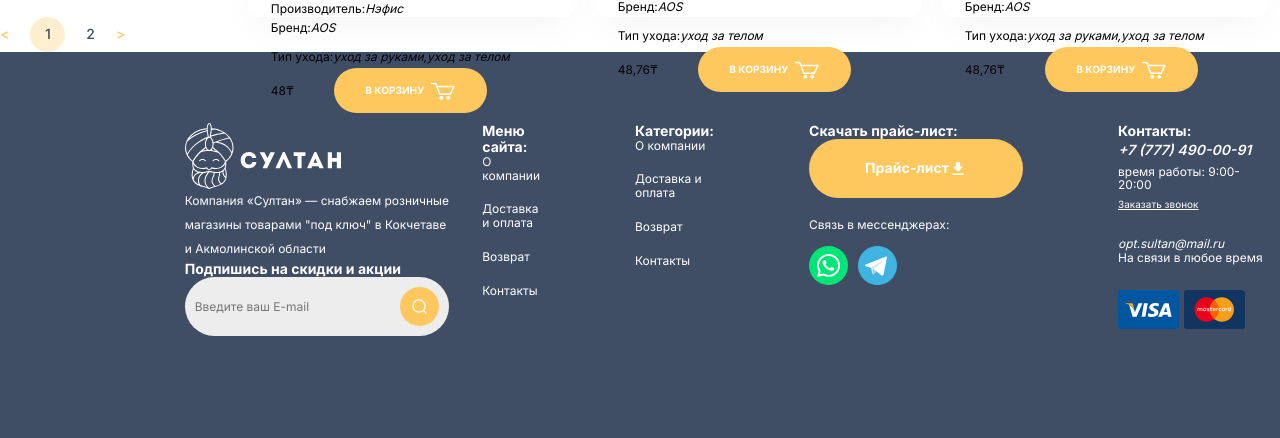
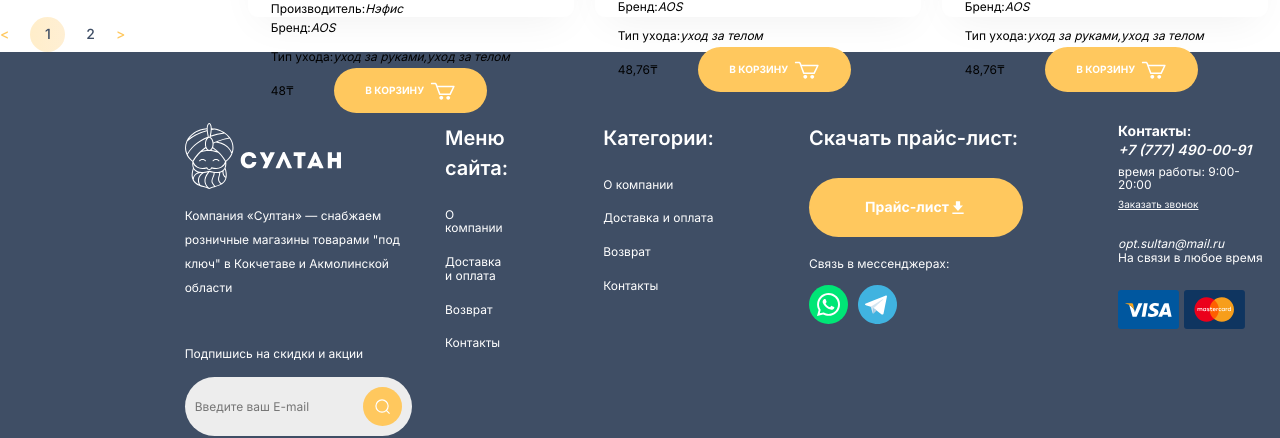
Before and after one commit to mvodev/hotels-online-shop, a React (Vite) app: page / in a window 1280 px wide. Shown: the part 3002-3440 px from the top of the page. Built offline with nearby package versions, Linux system fonts and the light colour scheme.

Commit message:
add footer headers styles

```diff
--- a/src/components/footer/Footer.scss
+++ b/src/components/footer/Footer.scss
@@ -12,11 +12,21 @@
   display: flex;
   flex-direction: row;
   gap: 3.07%;
+  font-family: 'Inter';
 
   &__description {
     max-width: 320px;
     width: 100%;
     line-height: 24px;
+    margin-bottom: 45px;
+    margin-top: 15px;
+  }
+
+  &__header {
+    margin-bottom: 25px;
+    font-size: 20px;
+    font-weight: 600;
+    line-height: 30px;
   }
 
   &__nav {
@@ -87,4 +97,12 @@
   &__cards {
     margin-top: 25px;
   }
+
+  &__sub-header {
+    font-family: 'Inter';
+    font-size: 12px;
+    font-weight: 400;
+    line-height: 18px;
+    margin-bottom: 14px;
+  }
 }
--- a/src/components/footer/Footer.tsx
+++ b/src/components/footer/Footer.tsx
@@ -53,7 +53,7 @@ const Footer = (props:FooterPropsType) => {
           </div>
         </div>
         <div className="footer__price">
-          <h3>Скачать прайс-лист:</h3>
+          <h3 className='footer__header'>Скачать прайс-лист:</h3>
           <Button buttonType='download-extra-wide' text='Прайс-лист'/>
           <span>Связь в мессенджерах:</span>
           <div className="footer__messengers">
```
